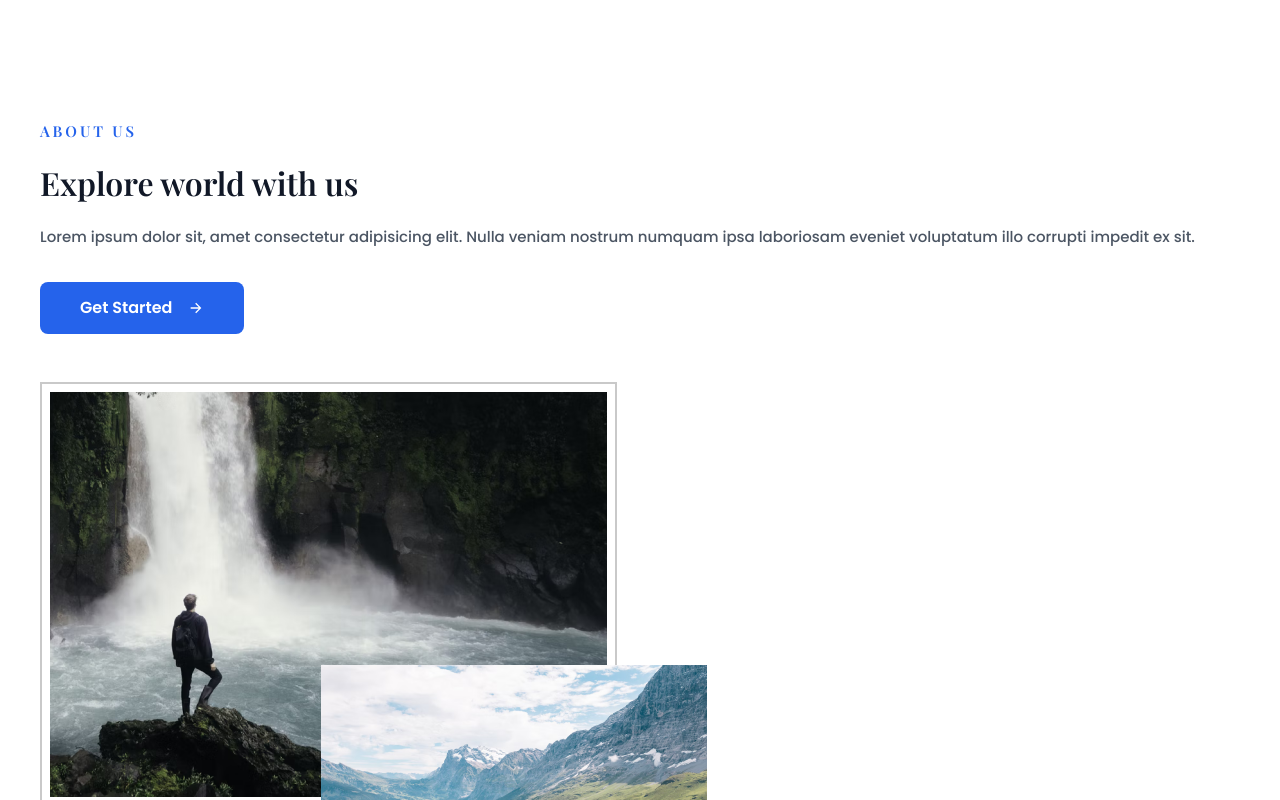
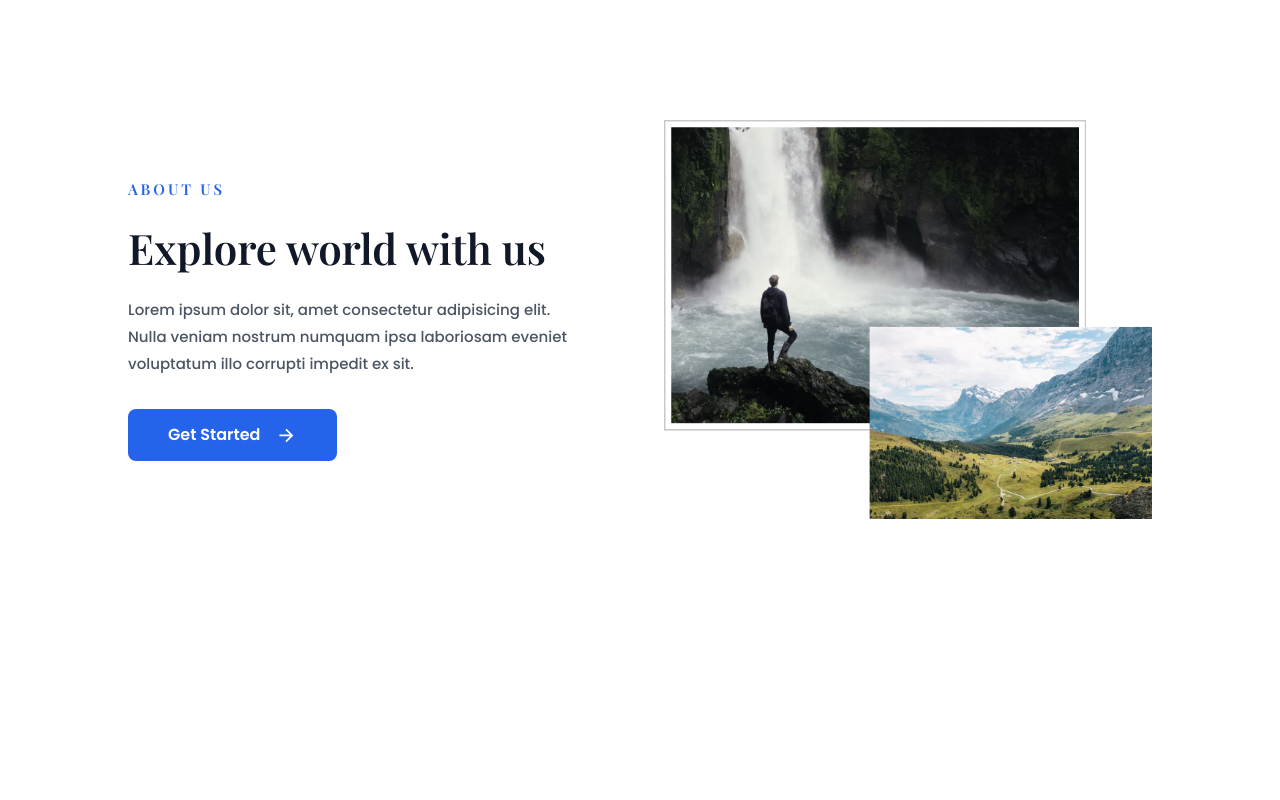
Before and after one commit to fajarfadillahh/travello-travel-agency-react-tailwind, a React (Vite) app: page / in a window 1280 px wide. Shown: the part 760-1560 px from the top of the page. After the commit the page ends 1343 px from the top, so only its background shows below. Built offline with nearby package versions, Linux system fonts and the light colour scheme.

Commit message:
modified: responsive About - HomePage

```diff
--- a/src/assets/styles/_reusables.css
+++ b/src/assets/styles/_reusables.css
@@ -7,7 +7,7 @@
     @apply pb-4 font-serif text-[15px] font-semibold uppercase tracking-[3px] text-blue-600;
   }
   .section-title {
-    @apply pb-4 font-serif text-[32px] font-semibold leading-[150%] text-gray-900;
+    @apply pb-4 font-serif text-[32px] font-semibold leading-[150%] text-gray-900 sm:text-[42px];
   }
   .section-text {
     @apply text-[15px] font-medium leading-[180%] text-gray-600;
--- a/src/parts/HomePage/About.jsx
+++ b/src/parts/HomePage/About.jsx
@@ -8,18 +8,18 @@ import AboutImg from "../../assets/images/about-img.png";
 export default function About() {
   return (
     <section className="about section">
-      <div className="about__container container grid gap-12">
+      <div className="about__container container grid gap-12 xs:max-w-sm sm:max-w-md md:max-w-lg xl:max-w-4xl xl:grid-cols-2 xl:items-center 2xl:max-w-5xl">
         <div className="about__data">
           <p className="about__subtitle section-subtitle">About Us</p>
           <h1 className="about__title section-title">Explore world with us</h1>
-          <p className="about__text section-text pb-8">
+          <p className="about__text section-text pb-8 2xl:max-w-md">
             Lorem ipsum dolor sit, amet consectetur adipisicing elit. Nulla
             veniam nostrum numquam ipsa laboriosam eveniet voluptatum illo
             corrupti impedit ex sit.
           </p>
           <Link to="/" className="about__button button inline-flex">
             Get Started
-            <RiArrowRightLine />
+            <RiArrowRightLine className="text-[1.3rem]" />
           </Link>
         </div>
 
```
